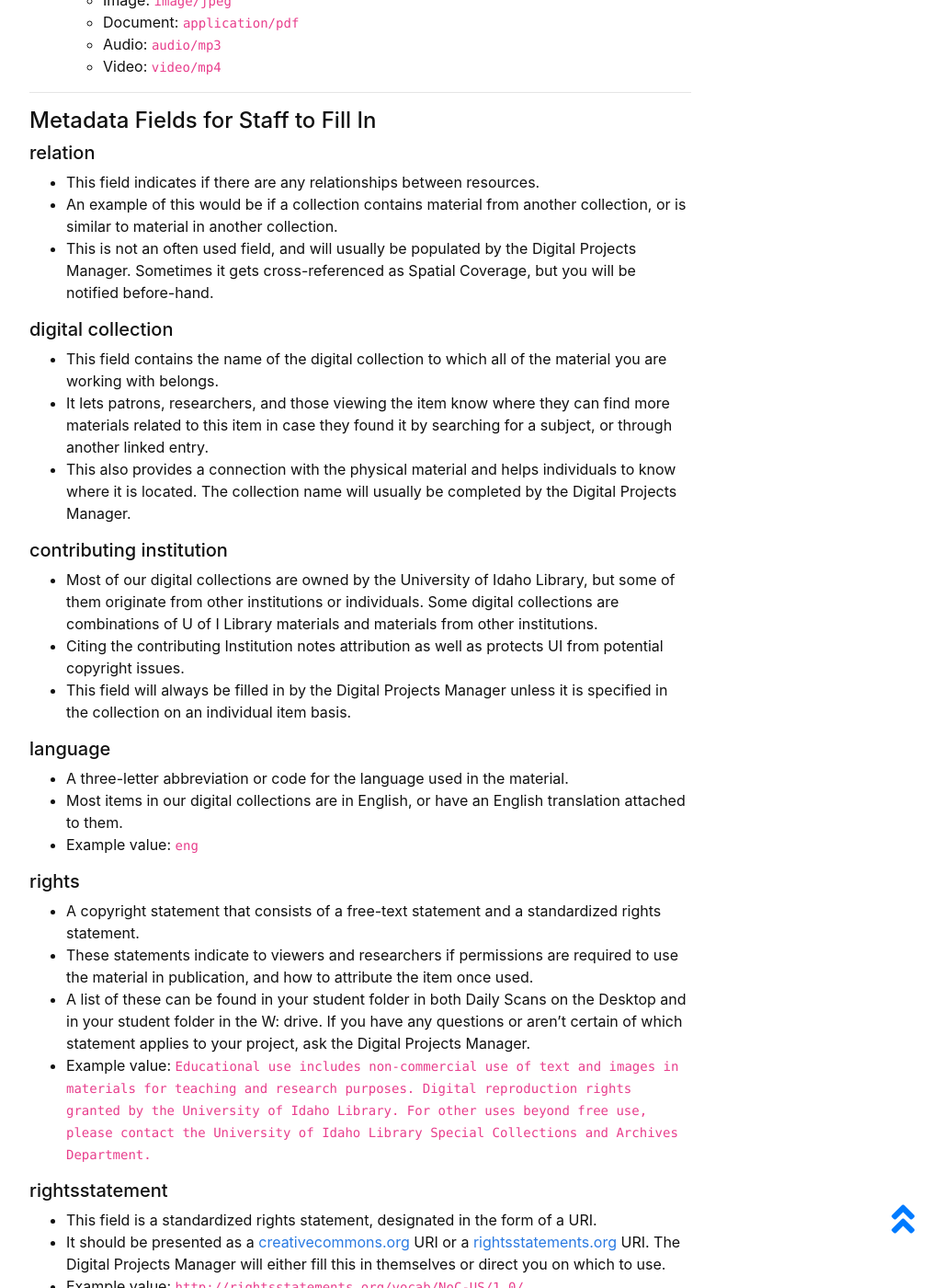
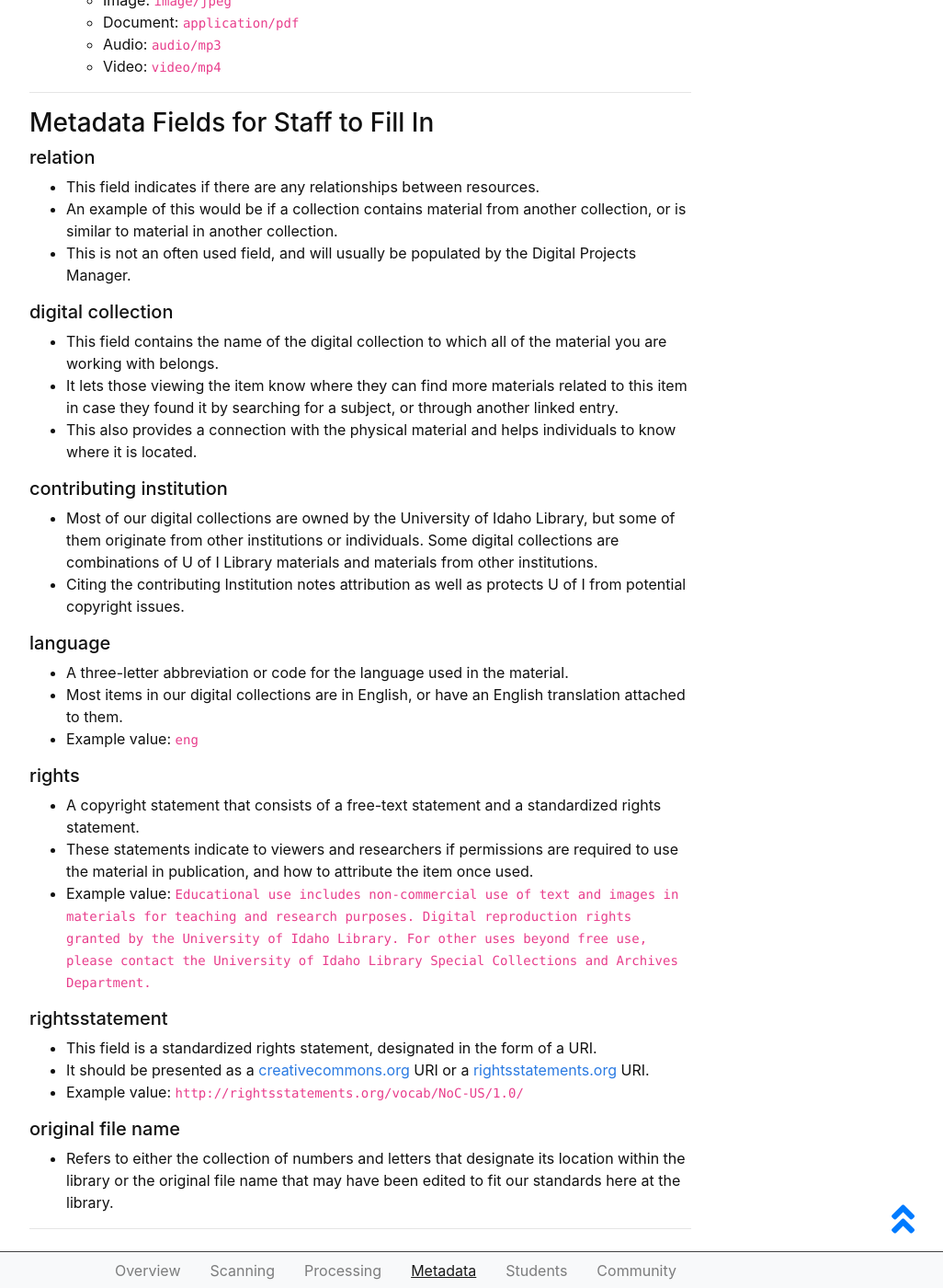
Before and after one commit to uidaholib/dds-student-workflow, a Jekyll site: the page built from content/3-metadata.md, in a window 1280 px wide and 1400 px high, scrolled down 3660 px. Shown: the whole window at 92% size, without its empty margins (248-1274 px from the left). Built offline with Jekyll 4.4.1, drawn with Linux system fonts in a browser that asks for light colours; some of the changed text lies outside the part shown.

Commit message:
edited metadata instructions

```diff
--- a/content/3-metadata.md
+++ b/content/3-metadata.md
@@ -12,7 +12,7 @@ In the CDIL, we use the simple [Dublin Core Metadata Practices](https://en.wikip
 
 Not all of the fields listed below will appear on every metadata sheet. Some metadata sheets will have extra fields depending on the subject material. As a general rule, though, these are the most common fields you will encounter when entering metadata. It may seem like a lot of information, but each field serves a purpose for both preservation and access.
 
-If you have questions, please refer to the Digital Projects Manager or .
+If you have questions, please refer to CDIL staff.
 
 ---
 
@@ -35,14 +35,15 @@ If you have questions, please refer to the Digital Projects Manager or .
 
 ##### creator
 - The individual or entity that created the item.
-- For articles or publications, this is the author. For photographs, either the photographer or the studio.
+- For articles or publications, this is the author.
+- For photographs, either the photographer or the studio.
 - Last name, first name “nickname” middle name maiden name.
 - Example values: `Riegger, Hal`; `Barnard Studio (Wallace, Idaho)`
 
 ##### date
 - Refers to the date the item was created/published.
 - If you know the exact date for an item, fill it in using the yyyy-mm-dd format.
-- If you only know the year and month, simply leave off the day: 1955-12. Likewise, if you only know the year, just enter the year (1955).
+- If you only know the year and month, simply leave off the day: 1955-12. Likewise, if you only know the year, just enter the year: 1955.
 - If there is no year included with the item, you can estimate the date to the nearest decade if you know enough information about the content of the image or item.
     - For example, if you think a photo was probably taken in the 1950s based on a car or clothing pictured, you can put '1950' or '1955' in the data cell. Be sure to fill in 'yes' for the 'date is approximate' cell in this situation.
 - Example values: `1955-12-08`; `1955-12`; `1955`
@@ -88,7 +89,8 @@ If you have questions, please refer to the Digital Projects Manager or .
 
 ##### source
 - The physical source of the material being scanned.
-- Sometimes this is a single physical collection here at U of I, sometimes it is pieces of another collection presented in a different collection. This will also be the call number, collection number or the physical reference of the item, so people are able to find the item in person if they want to.
+- Sometimes this is a single physical collection here at U of I and sometimes this is from several collections.
+- This will also be the call number, collection number or the physical reference of the item, so people are able to find the item in person if they want to.
 - Generally follows the pattern "collection name, organization name".
 - Example value: `PG 5, University of Idaho Library Special Collections and Archives`
 
@@ -124,22 +126,21 @@ If you have questions, please refer to the Digital Projects Manager or .
 
 ---
 
-#### Metadata Fields for Staff to Fill In
+### Metadata Fields for Staff to Fill In
 
 ##### relation
 - This field indicates if there are any relationships between resources.
 - An example of this would be if a collection contains material from another collection, or is similar to material in another collection.
-- This is not an often used field, and will usually be populated by the Digital Projects Manager. Sometimes it gets cross-referenced as Spatial Coverage, but you will be notified before-hand.
+- This is not an often used field, and will usually be populated by the Digital Projects Manager.
 
 ##### digital collection
 - This field contains the name of the digital collection to which all of the material you are working with belongs.
-- It lets patrons, researchers, and those viewing the item know where they can find more materials related to this item in case they found it by searching for a subject, or through another linked entry.
-- This also provides a connection with the physical material and helps individuals to know where it is located. The collection name will usually be completed by the Digital Projects Manager.
+- It lets those viewing the item know where they can find more materials related to this item in case they found it by searching for a subject, or through another linked entry.
+- This also provides a connection with the physical material and helps individuals to know where it is located.
 
 ##### contributing institution
 - Most of our digital collections are owned by the University of Idaho Library, but some of them originate from other institutions or individuals. Some digital collections are combinations of U of I Library materials and materials from other institutions.
-- Citing the contributing Institution notes attribution as well as protects UI from potential copyright issues.
-- This field will always be filled in by the Digital Projects Manager unless it is specified in the collection on an individual item basis.
+- Citing the contributing Institution notes attribution as well as protects U of I from potential copyright issues.
 
 ##### language
 - A three-letter abbreviation or code for the language used in the material.
@@ -149,16 +150,14 @@ If you have questions, please refer to the Digital Projects Manager or .
 ##### rights
 - A copyright statement that consists of a free-text statement and a standardized rights statement.
 - These statements indicate to viewers and researchers if permissions are required to use the material in publication, and how to attribute the item once used.
-- A list of these can be found in your student folder in both Daily Scans on the Desktop and in your student folder in the W: drive. If you have any questions or aren’t certain of which statement applies to your project, ask the Digital Projects Manager.
 - Example value: `Educational use includes non-commercial use of text and images in materials for teaching and research purposes. Digital reproduction rights granted by the University of Idaho Library. For other uses beyond free use, please contact the University of Idaho Library Special Collections and Archives Department.`
 
 ##### rightsstatement
 - This field is a standardized rights statement, designated in the form of a URI.
-- It should be presented as a [creativecommons.org](https://creativecommons.org/) URI or a [rightsstatements.org](https://rightsstatements.org/en/) URI. The Digital Projects Manager will either fill this in themselves or direct you on which to use.
+- It should be presented as a [creativecommons.org](https://creativecommons.org/) URI or a [rightsstatements.org](https://rightsstatements.org/en/) URI.
 - Example value: `http://rightsstatements.org/vocab/NoC-US/1.0/`
 
 ##### original file name
 - Refers to either the collection of numbers and letters that designate its location within the library or the original file name that may have been edited to fit our standards here at the library.
-- This field won’t always be on every metadata entry sheet.
 
 ------------
```
